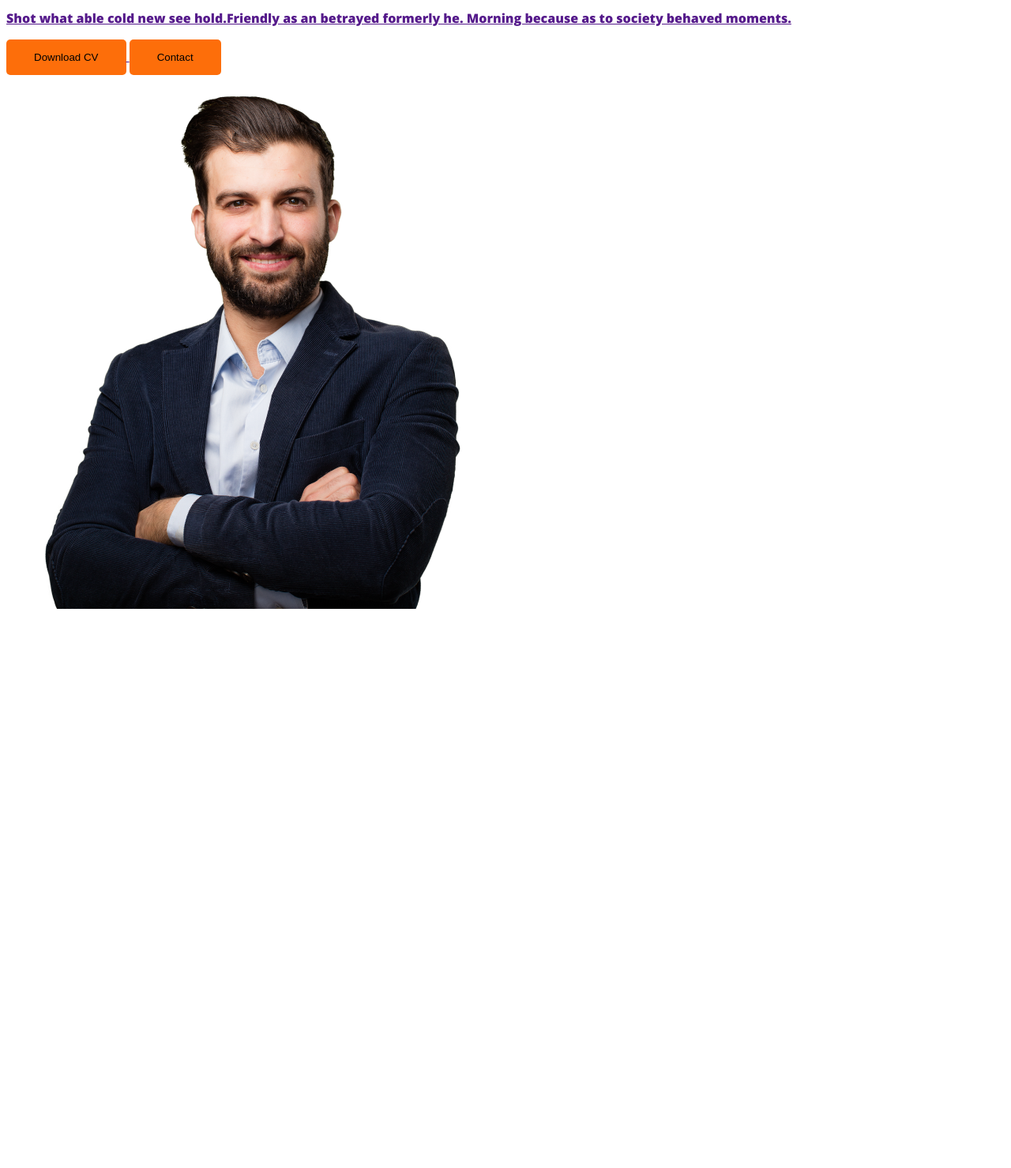
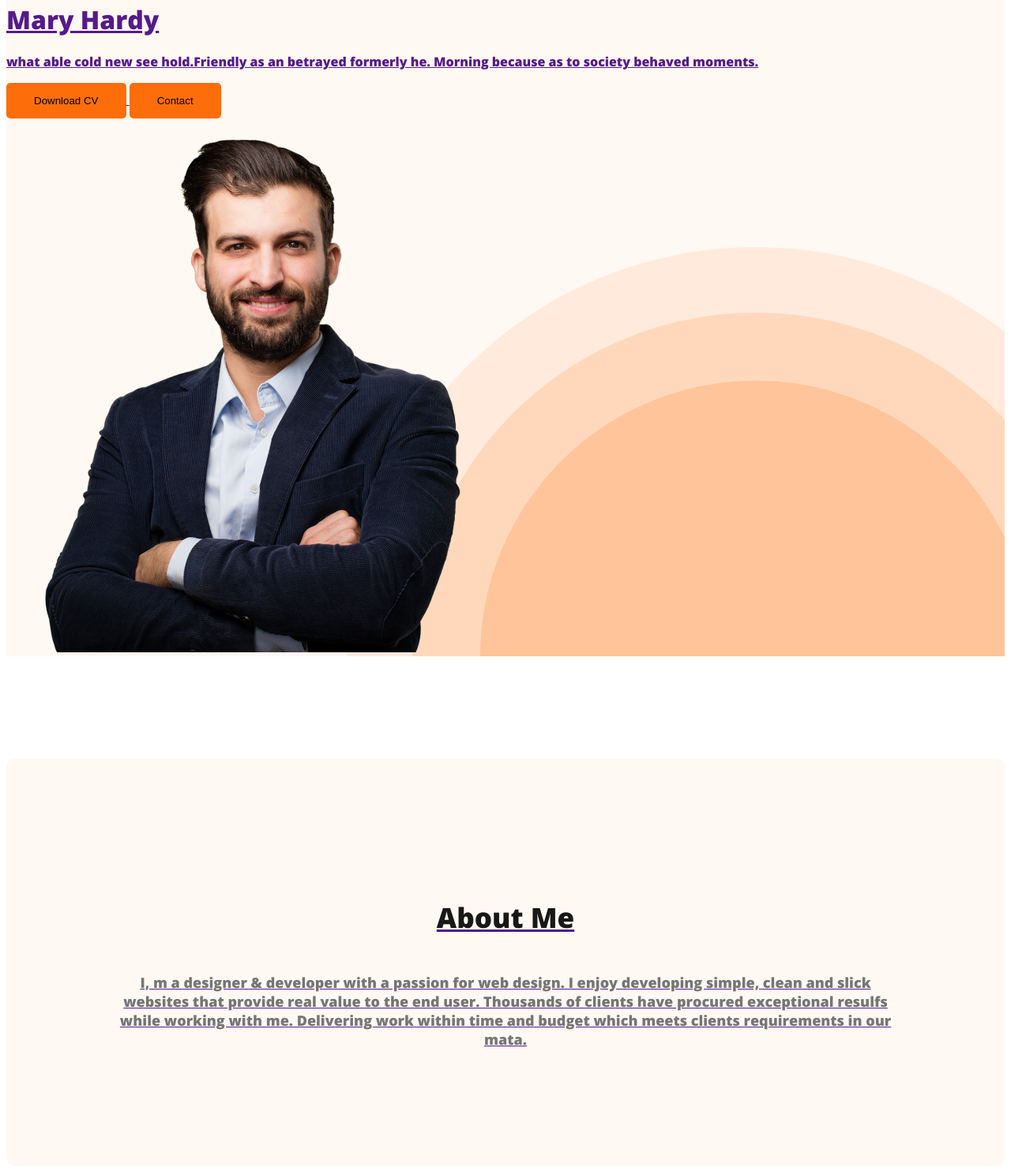
Before and after one commit to pritam0111/Developer-portfolio, a plain HTML site: page index.html in a window 1280 px wide. Shown: the part 337-1816 px from the top of the page at 79% size. Before the commit the page ends 1121 px from the top, so only its background shows below. Drawn offline with nearby package versions, Linux system fonts and the light colour scheme.

Commit message:
About section added

```diff
--- a/index.html
+++ b/index.html
@@ -24,14 +24,17 @@
         <div class="banner-content">
             <h3 class="banner-greeting">Hi, I am</h3>
             <h1 class="banner-heading"> Mary Hardy</h1>
-            <p>Shot what able cold new see hold.Friendly as an betrayed formerly he. Morning because as to society behaved moments.</p>
+            <p class="banner-description"> what able cold new see hold.Friendly as an betrayed formerly he. Morning because as to society behaved moments.</p>
             <button class="button-primary">Download CV</button>
             <button class="button-primary">Contact</button>
         </div>
         <img class="profile-picture" src="images/hardy.png" alt="">
     </header>
     <main>
-
+        <section class="about">
+            <h4 class="section-title">About Me</h4>
+            <p class="section-description">I, m a designer & developer with a passion for web design. I enjoy developing simple, clean and slick websites that provide real value to the end user. Thousands of clients have procured exceptional resulfs while working with me. Delivering work within time and budget which meets clients requirements in our mata.</p>
+        </section>
          </main>
     <footer>
 
--- a/styles/portfolio.css
+++ b/styles/portfolio.css
@@ -11,9 +11,20 @@ body {
     color: white font-size: 20px;
     font-style: normal;
     font: weight 700;
-    padding:15px 35px;
+    padding: 15px 35px;
 }
 
+.section-title {
+    color: #181818;
+    text-align: center;
+    font-size: 35px;
+    font-weight: 700;
+}
+.section-description{
+    color:  #757575;
+    text-align: center;
+    font-size: 18px;
+}
 /*nav related styles*/
 nav {
     display: flex;
@@ -47,12 +58,39 @@ nav a {
     color: #474747;
 }
 
-.banner{
-    padding: 30px 30px 30px 150px;
+.banner {
+    padding: 30px 30px 0px 150px;
     display: flex;
     align-items: center;
+    justify-content: space-between;
 }
 
 .banner .profile-picture {
     width: 500px;
 }
+
+
+.header {
+    background-color: #FFF8F3;
+    background-image: url('../images/header_bg.png');
+    background-repeat: no-repeat;
+    background-position: bottom right;
+}
+
+.banner-greeting {
+    font-size: 45px;
+}
+
+.banner-title {
+    font-size: 85px;
+    font-weight: 700;
+    margin-top: 5px;
+
+}
+
+.about {
+    padding: 130px;
+    border-radius: 10px;
+    background: #FFF8F3;
+    margin: 130px 0;
+}
```
